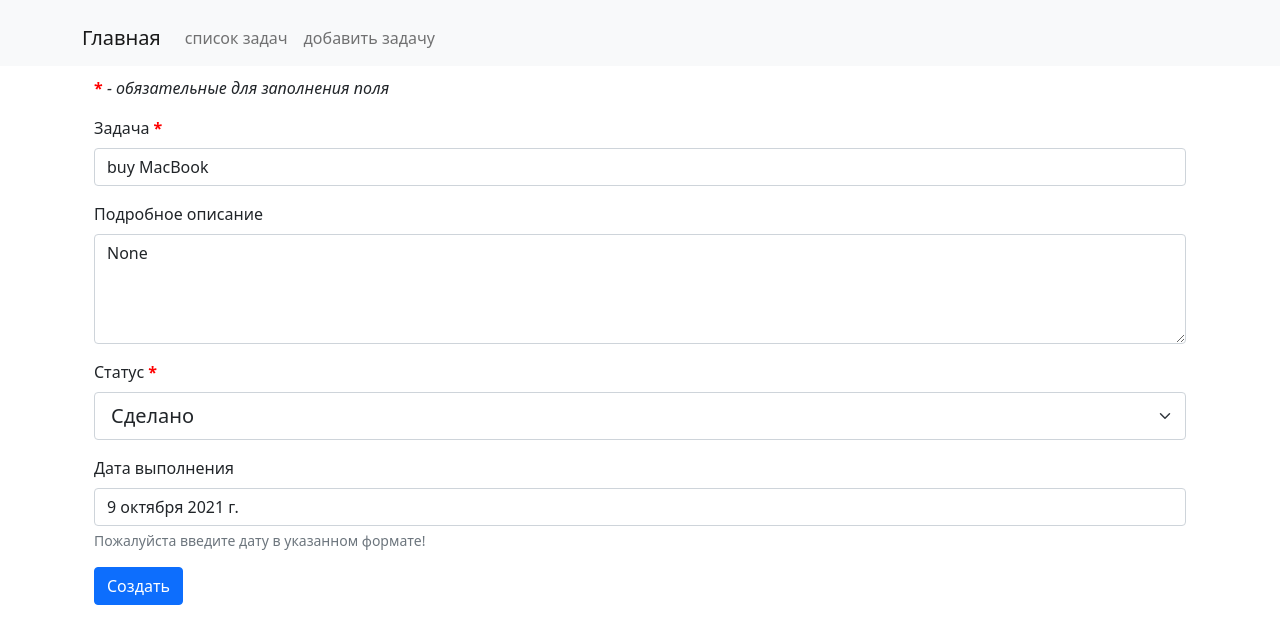
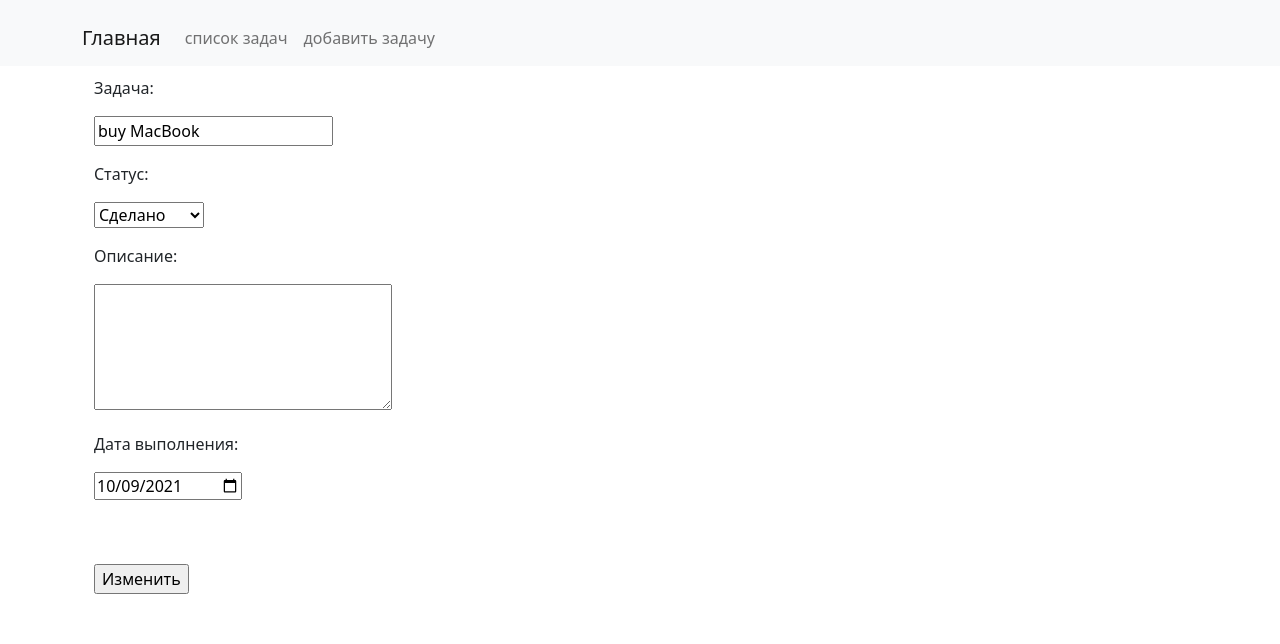
Before and after one commit to faralost/Todo, a Django app: page /task/4/update/ in a window 1280 px wide. Shown: the top 644 px of the page. Run offline with Django 4.2, Linux system fonts and the light colour scheme; data comes from the database, SQL or seed files in the repository.

Commit message:
made task_update via django.forms

```diff
--- a/homework45/settings.py
+++ b/homework45/settings.py
@@ -105,7 +105,7 @@ AUTH_PASSWORD_VALIDATORS = [
 # Internationalization
 # https://docs.djangoproject.com/en/4.0/topics/i18n/
 
-LANGUAGE_CODE = 'ru-RU'
+LANGUAGE_CODE = 'en-us'
 
 TIME_ZONE = 'Asia/Bishkek'
 
--- a/todolistapp/forms.py
+++ b/todolistapp/forms.py
@@ -11,4 +11,4 @@ class TaskForm(forms.Form):
     task_description = forms.CharField(max_length=3000, required=False, label='Описание:',
                                        widget=widgets.Textarea(attrs={'rows': 5, 'cols': 30}))
     deadline = forms.DateField(required=False, label='Дата выполнения:',
-                               widget=widgets.DateInput(attrs={'type': 'date'}))
+                               widget=widgets.DateInput(attrs={'placeholder': "ГГГГ-ММ-ДД", 'type': 'date'}))
--- a/todolistapp/static/css/styles.css
+++ b/todolistapp/static/css/styles.css
@@ -17,3 +17,11 @@ pre {
 b{
     color: red;
 }
+
+.mylink{
+    color: blue;
+    font-size: 14px;
+    font-weight: bold;
+    text-decoration: none;
+    text-transform: uppercase;
+}
--- a/todolistapp/templates/delete.html
+++ b/todolistapp/templates/delete.html
@@ -8,7 +8,7 @@
         <form action="{% url 'task_delete' task.pk %}" method="POST">
             {% csrf_token %}
             <button type="submit" class="btn btn-primary">Удалить</button><br>
-            <br><p><a href="{% url "task_view" task.pk %}">Вернуться назад</a></p>
+            <br><p><a class="mylink" href="{% url "task_view" task.pk %}">Не удалять</a></p>
         </form>
     </div>
 {% endblock %}
--- a/todolistapp/templates/partial/form.html
+++ b/todolistapp/templates/partial/form.html
@@ -5,11 +5,13 @@
 {% endfor %}
 
 {% for field in form %}
+    <div class="mb-3">
     <p><label for="{{ field.id_for_label }}">{{ field.label }}</label></p>
     {% for error in field.errors %}
         <p class="text-danger">{{ error }}</p>
     {% endfor %}
     {{ field }}
+    </div>
 {% endfor %}
 
 <br><br>
--- a/todolistapp/templates/task_view.html
+++ b/todolistapp/templates/task_view.html
@@ -19,7 +19,7 @@
         </div>
         <div class="card-footer text-muted">
             {% if task.deadline %}
-                <p>дата выполнения: {{ task.deadline }}</p>
+                <p>дата выполнения: {{ task.deadline|date:"d F, Y" }}</p>
             {% else %}
                 <p>дата выполнения: дата не определена</p>
             {% endif %}
@@ -28,7 +28,7 @@
     </div>
 
     <div class="container">
-        <a href="{% url 'task_delete' task.pk %}">Удалить задачу</a> &nbsp;
-        <a href="{% url 'task_update' task.pk %}">Редактировать задачу</a>
+        <a class="mylink" href="{% url 'task_delete' task.pk %}">Удалить задачу</a> &nbsp;
+        <a class="mylink" href="{% url 'task_update' task.pk %}">Редактировать задачу</a>
     </div>
 {% endblock %}
--- a/todolistapp/templates/tasks.html
+++ b/todolistapp/templates/tasks.html
@@ -16,6 +16,8 @@
                     {{ task.task }}
                 </a>
             </div>
+            <a class="mylink" href="{% url 'task_delete' task.pk %}">Удалить</a> &nbsp;
+            <a class="mylink" href="{% url 'task_update' task.pk %}">Редактировать</a>
         {% endfor %}
     </div>
 {% endblock %}
--- a/todolistapp/templates/update.html
+++ b/todolistapp/templates/update.html
@@ -4,34 +4,8 @@
 
 {% block content %}
     <div class="container">
-        <form action="{% url 'task_update' task.pk %}" method="post">
-            {% csrf_token %}
-            <div class="mb-3">
-                <p><b>*</b> <i>- обязательные для заполнения поля</i></p>
-                <label class="form-label">Задача <b>*</b></label>
-                <input type="text" value="{{ task.task }}" required name="task" class="form-control">
-            </div>
-            <div class="mb-3">
-                <label class="form-label">Подробное описание</label>
-                <textarea class="form-control" rows="4"
-                          name="task_description">{{ task.task_description }}</textarea>
-            </div>
-            <div class="mb-3">
-                <label class="form-label">Статус <b>*</b></label>
-                <select class="form-select form-select-lg mb-3" name="status" aria-label=".form-select-lg">
-                    <option selected value="{{ task.status }}">{{ task.get_status_display }}</option>
-                    {% for choice in status_choices %}
-                        <option value="{{ choice.0 }}">{{ choice.1 }}</option>
-                    {% endfor %}
-                </select>
-            </div>
-            <div class="mb-3">
-                <label class="form-label">Дата выполнения</label>
-                <input value="{{ task.deadline }}" type="text" placeholder="ГГГГ-ММ-ДД" name="deadline"
-                       class="form-control">
-                <div class="form-text">Пожалуйста введите дату в указанном формате!</div>
-            </div>
-            <button type="submit" class="btn btn-primary">Создать</button>
+        <form method="post">
+            {% include "partial/form.html" with button_text="Изменить"  %}
         </form>
     </div>
 {% endblock %}
--- a/todolistapp/views.py
+++ b/todolistapp/views.py
@@ -48,11 +48,20 @@ def task_delete(request, pk):
 def task_update_view(request, pk):
     task = get_object_or_404(Task, pk=pk)
     if request.method == 'GET':
-        return render(request, 'update.html', {'task': task, 'status_choices': Task.status_choices})
+        form = TaskForm(initial={
+            'task': task.task,
+            'status': task.status,
+            'deadline': task.deadline,
+            'task_description': task.task_description
+        })
+        return render(request, 'update.html', {'task': task, 'form': form})
     elif request.method == 'POST':
-        task.task = request.POST.get('task')
-        task.status = request.POST.get('status')
-        task.deadline = request.POST.get('deadline') or None
-        task.task_description = request.POST.get('task_description') or None
-        task.save()
-        return redirect('task_view', pk=task.pk)
+        form = TaskForm(data=request.POST)
+        if form.is_valid():
+            task.task = request.POST.get('task')
+            task.status = request.POST.get('status')
+            task.deadline = request.POST.get('deadline') or None
+            task.task_description = request.POST.get('task_description') or None
+            task.save()
+            return redirect('task_view', pk=task.pk)
+        return render(request, 'update.html', {'task': task, 'form': form})
```
